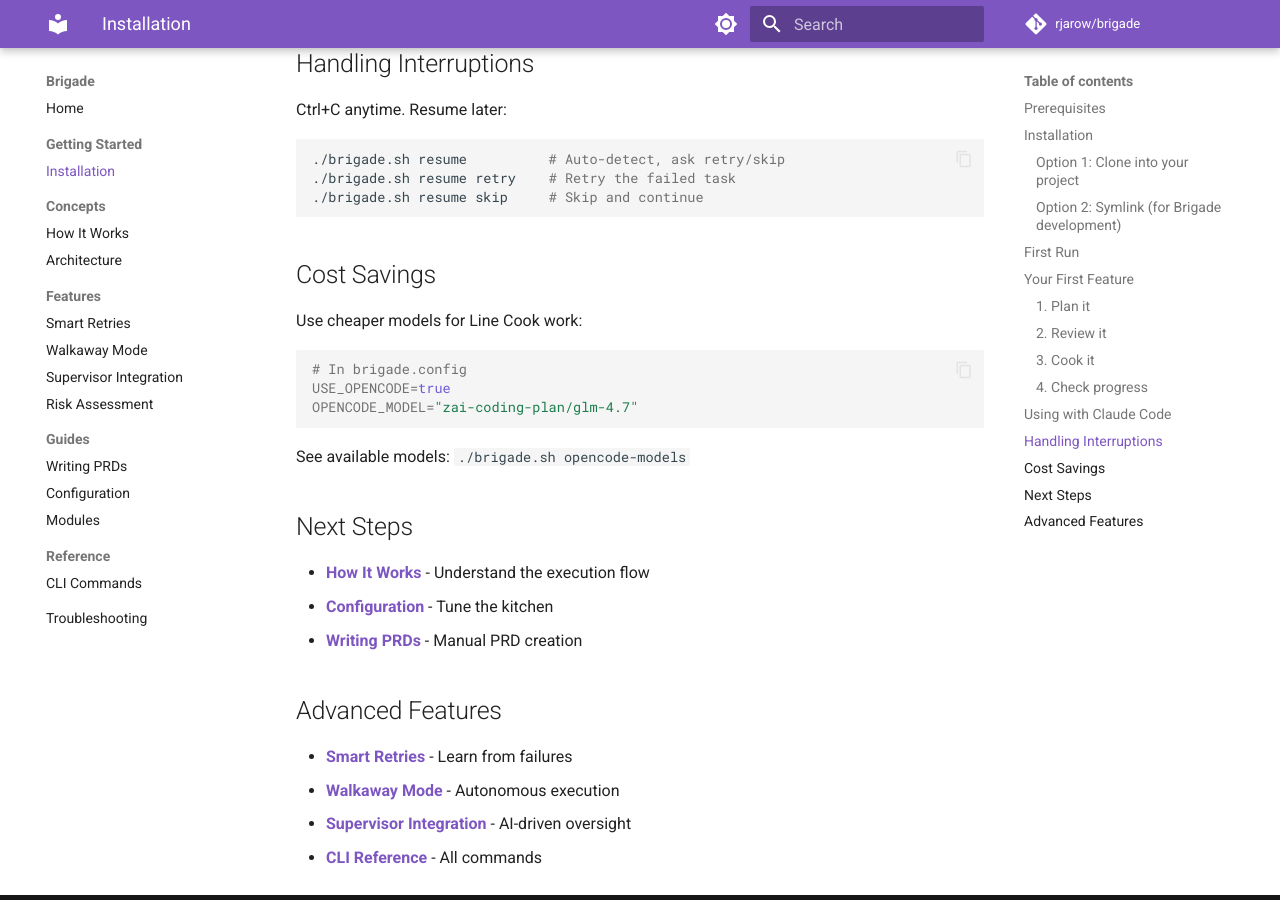
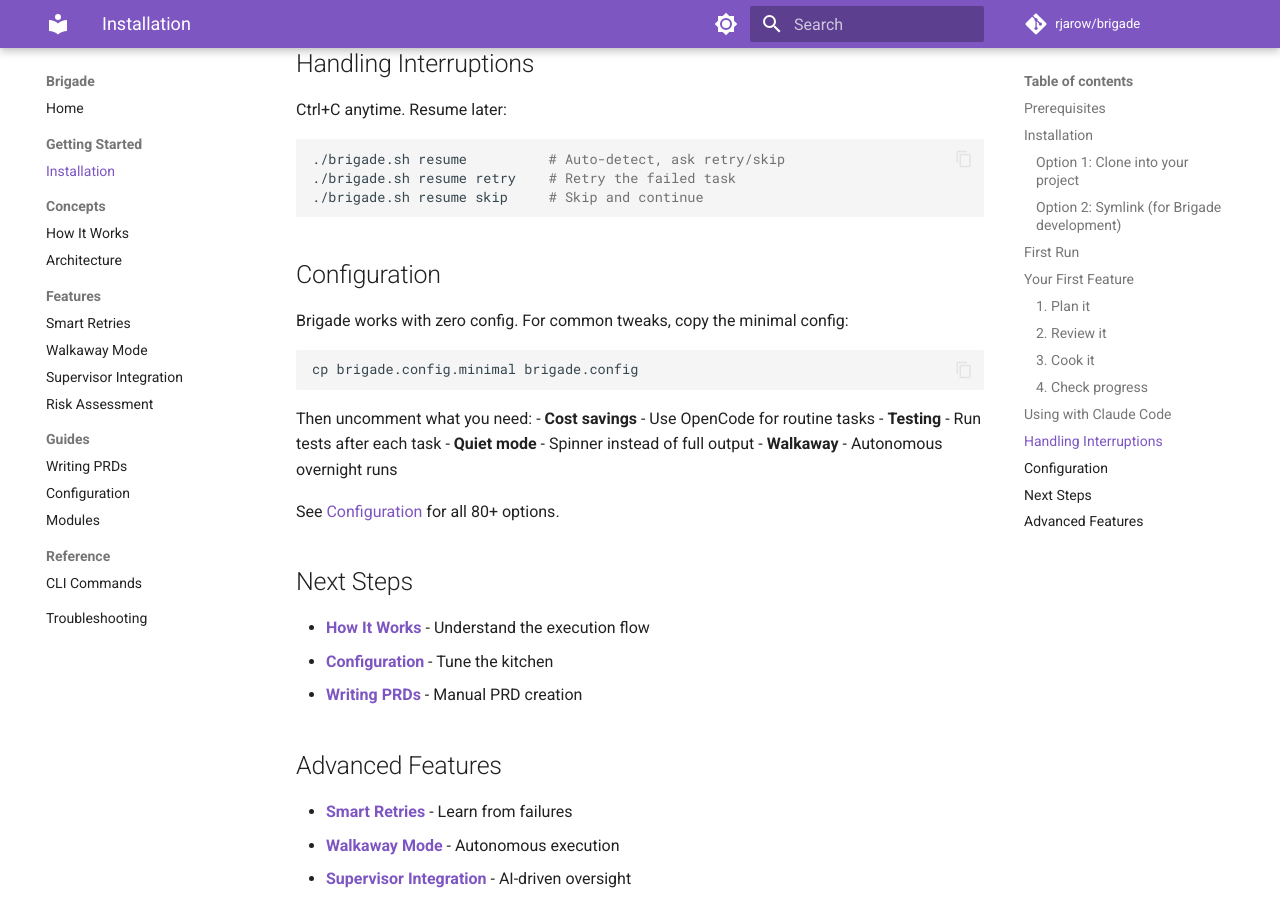
Before and after one commit to rjarow/brigade, an MkDocs documentation site: the page built from docs/getting-started.md, in a window 1280 px wide and 900 px high, scrolled down 2357 px. Built offline with MkDocs 1.6.1 and Material for MkDocs 9.7.7, drawn with Linux system fonts in a browser that asks for light colours; comment, search, counter and statistics services are not loaded.

Commit message:
feat: Add minimal config for new users
Create brigade.config.minimal with just the 4 most common options:
- Cost savings (OpenCode)
- Testing
- Quiet output
- Walkaway mode

Update getting-started.md to reference minimal config.

Co-Authored-By: Claude Opus 4.5 <noreply@anthropic.com>

````diff
--- a/docs/getting-started.md
+++ b/docs/getting-started.md
@@ -123,17 +123,21 @@ Ctrl+C anytime. Resume later:
 ./brigade.sh resume skip     # Skip and continue
 ```
 
-## Cost Savings
+## Configuration
 
-Use cheaper models for Line Cook work:
+Brigade works with zero config. For common tweaks, copy the minimal config:
 
 ```bash
-# In brigade.config
-USE_OPENCODE=true
-OPENCODE_MODEL="zai-coding-plan/glm-4.7"
+cp brigade.config.minimal brigade.config
 ```
 
-See available models: `./brigade.sh opencode-models`
+Then uncomment what you need:
+- **Cost savings** - Use OpenCode for routine tasks
+- **Testing** - Run tests after each task
+- **Quiet mode** - Spinner instead of full output
+- **Walkaway** - Autonomous overnight runs
+
+See [Configuration](configuration.md) for all 80+ options.
 
 ## Next Steps
 
````
Also changed, not shown: 1 other file.
